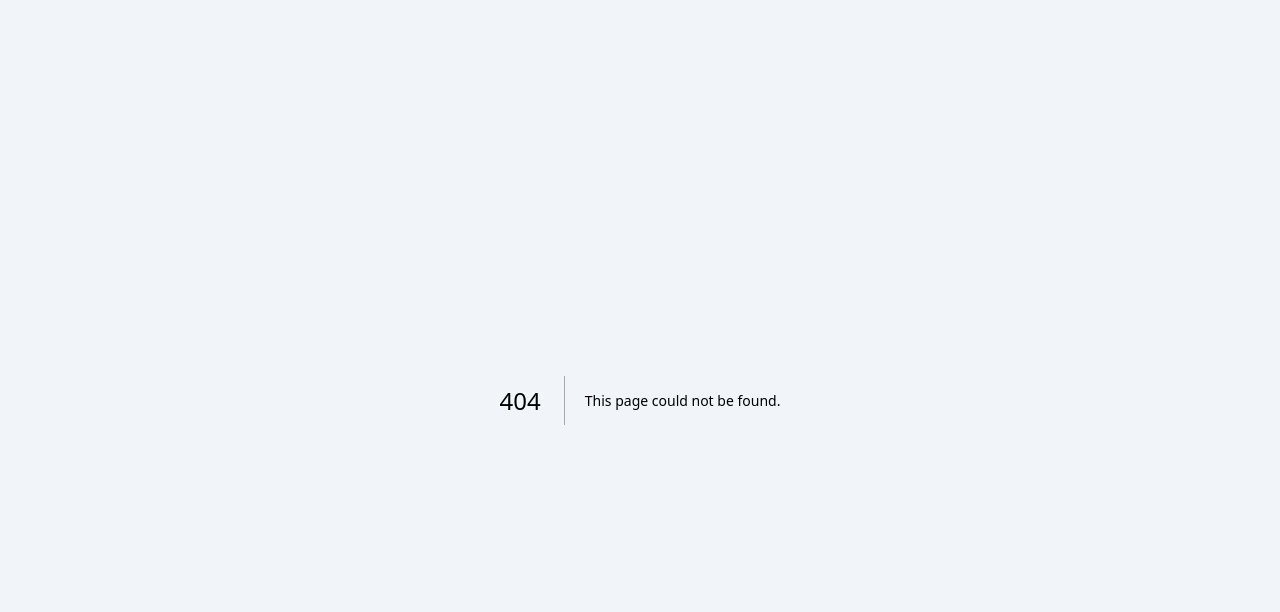
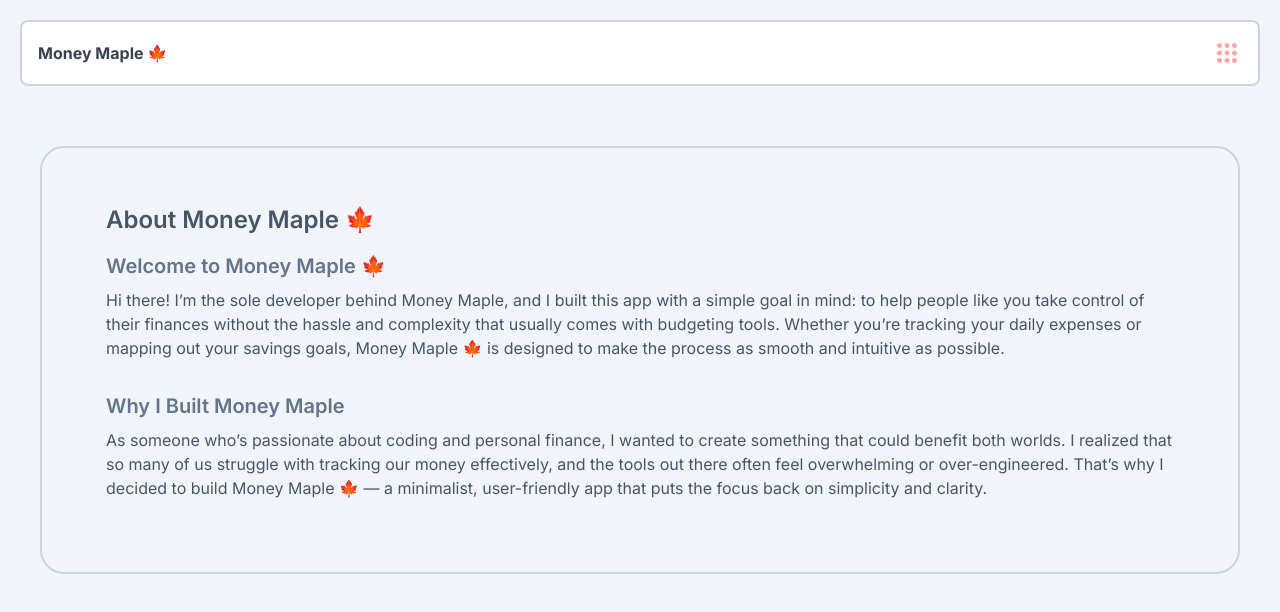
Before and after one commit to anantSinghCross/money-maple, a Next.js app: page /about in a window 1280 px wide. Before the commit this address had no page. Shown: the top 612 px of the page. Built offline with nearby package versions, Linux system fonts and the light colour scheme.

Commit message:
Added about page

```diff
--- /dev/null
+++ b/app/(main)/about/page.jsx
@@ -0,0 +1,23 @@
+import React from 'react'
+
+function AboutPage() {
+  return (
+    <section className='flex justify-center items-center'>
+      <div className='m-5 sm:m-10 border-2 rounded-3xl p-5 sm:p-10 px-8 sm:px-16 border-slate-300'>
+        <h2 className='text-2xl text-slate-600 font-semibold my-4'>About Money Maple 🍁</h2>
+        <h3 className='text-xl text-slate-500 font-semibold my-2'>Welcome to Money Maple 🍁</h3>
+        <p className=' text-slate-600 mb-8'>
+          Hi there! I’m the sole developer behind Money Maple, and I built this app with a simple goal in mind: to help people like you take control of their finances without the hassle and complexity that usually comes with budgeting tools. Whether you’re tracking your daily expenses or mapping out your savings goals, Money Maple 🍁 is designed to make the process as smooth and intuitive as possible.
+        </p>
+
+        <h3 className='text-xl text-slate-500 font-semibold my-2'>Why I Built Money Maple</h3>
+        <p className=' text-slate-600 mb-8'>
+          As someone who’s passionate about coding and personal finance, I wanted to create something that could benefit both worlds. I realized that so many of us struggle with tracking our money effectively, and the tools out there often feel overwhelming or over-engineered. That’s why I decided to build Money Maple 🍁 — a minimalist, user-friendly app that puts the focus back on simplicity and clarity.
+        </p>
+
+      </div>
+    </section>
+  )
+}
+
+export default AboutPage
--- a/app/(main)/add-expense/page.jsx
+++ b/app/(main)/add-expense/page.jsx
@@ -6,18 +6,18 @@ function AddExpensePage() {
 
   return (
     <section>
-      <form action={addExpense} className="m-10 mx-auto max-w-lg rounded-2xl bg-white p-6 shadow-lg">
+      <form action={addExpense} className="m-10 mx-auto max-w-lg rounded-2xl bg-white p-6 shadow-xl shadow-slate-200">
         <h2 className="mb-4 text-center text-lg font-semibold text-rose-400">Add New Transaction</h2>
 
         <div className="mb-4 w-full">
           <label htmlFor="expenseName" className="mb-2 block text-sm font-medium text-gray-500">Expense Name<span className='text-orange-500'>*</span></label>
-          <input type="text" name="expenseName" placeholder="Petrol, Groceries, etc" className="w-full rounded-md border border-gray-300 px-2 py-2 focus:outline-none focus:ring-2 focus:ring-rose-500" />
+          <input type="text" name="expenseName" placeholder="Petrol, Groceries, etc" className="w-full rounded-md shadow-inner border border-gray-300 px-2 py-2 focus:outline-none focus:ring-2 focus:ring-rose-500" />
         </div>
 
         <div className="mb-4 flex gap-2">
           <div className="">
             <label htmlFor="currency" className="mb-2 block text-sm font-medium text-gray-500">Currency<span className='text-orange-500'>*</span></label>
-            <select name="currency" className="rounded-md border border-gray-300 p-2 focus:outline-none focus:ring-2 focus:ring-rose-500">
+            <select name="currency" className="rounded-md border border-gray-300 p-2 shadow-inner focus:outline-none focus:ring-2 focus:ring-rose-500">
               <option value="USD">USD</option>
               <option value="EUR">EUR</option>
               <option value="GBP">GBP</option>
@@ -25,18 +25,18 @@ function AddExpensePage() {
           </div>
           <div className="w-full">
             <label htmlFor="amount" className="mb-2 block text-sm font-medium text-gray-500">Amount<span className='text-orange-500'>*</span></label>
-            <input type="number" name="amount" placeholder="Enter amount" className="w-full rounded-md border border-gray-300 px-2 py-2 font-mono focus:outline-none focus:ring-2 focus:ring-rose-500" />
+            <input type="number" name="amount" placeholder="Enter amount" className="w-full rounded-md shadow-inner border border-gray-300 px-2 py-2 font-mono focus:outline-none focus:ring-2 focus:ring-rose-500" />
           </div>
         </div>
 
         <div className="mb-4">
           <label htmlFor="date" className="mb-2 block text-sm font-medium text-gray-500">Date of Transaction<span className='text-orange-500'>*</span></label>
-          <input type="date" name="dot" className="w-full rounded-md border border-gray-300 px-2 py-2 focus:outline-none focus:ring-2 focus:ring-rose-500" />
+          <input type="date" name="dot" className="w-full rounded-md shadow-inner border border-gray-300 px-2 py-2 focus:outline-none focus:ring-2 focus:ring-rose-500" />
         </div>
 
         <div className="mb-4">
           <label htmlFor="category" className="mb-2 block text-sm font-medium text-gray-500">Category<span className='text-orange-500'>*</span></label>
-          <select name="category" className="w-full rounded-md border border-gray-300 px-2 py-2 focus:outline-none focus:ring-2 focus:ring-rose-500">
+          <select name="category" className="w-full rounded-md shadow-inner border border-gray-300 px-2 py-2 focus:outline-none focus:ring-2 focus:ring-rose-500">
             <option value="food">Food</option>
             <option value="transport">Transport</option>
             <option value="rent">Rent</option>
@@ -47,7 +47,7 @@ function AddExpensePage() {
 
         <div className="mb-4">
           <label htmlFor="description" className="mb-2 block text-sm font-medium text-gray-500">Description</label>
-          <textarea name="description" placeholder="Enter description" className="w-full rounded-md border border-gray-300 px-2 py-2 focus:outline-none focus:ring-2 focus:ring-rose-500"></textarea>
+          <textarea name="description" placeholder="Enter description" className="w-full rounded-md shadow-inner border border-gray-300 px-2 py-2 focus:outline-none focus:ring-2 focus:ring-rose-500"></textarea>
         </div>
 
         <div className="mb-4">
@@ -66,7 +66,7 @@ function AddExpensePage() {
 
         <div className="mb-6">
           <label htmlFor="payment-method" className="mb-2 block text-sm font-medium text-gray-500">Payment Method<span className='text-orange-500'>*</span></label>
-          <select name="payment-method" className="w-full rounded-md border border-gray-300 px-2 py-2 focus:outline-none focus:ring-2 focus:ring-rose-500">
+          <select name="payment-method" className="w-full rounded-md shadow-inner border border-gray-300 px-2 py-2 focus:outline-none focus:ring-2 focus:ring-rose-500">
             <option value="credit-card">Credit Card</option>
             <option value="debit-card">Debit Card</option>
             <option value="cash">Cash</option>
@@ -76,7 +76,7 @@ function AddExpensePage() {
         </div>
 
         <div className="text-center">
-          <Button className="w-full rounded-md bg-rose-400 px-2 py-2 font-semibold text-white hover:bg-rose-500 transition-all">
+          <Button className="w-full rounded-md shadow-inner bg-rose-400 px-2 py-2 font-semibold text-white hover:bg-rose-500 transition-all">
             Add Transaction
           </Button>
         </div>
--- a/app/(main)/all-transactions/page.jsx
+++ b/app/(main)/all-transactions/page.jsx
@@ -15,8 +15,8 @@ async function AllTransactionsPage() {
   })
 
   return (
-    <section className='flex flex-col items-center m-5 my-10 p-10 rounded-xl bg-white shadow-xl shadow-slate-200'>
-      <h3 className='p-2 w-full font-semibold text-2xl text-slate-500'>Transaction History</h3>
+    <section className='flex flex-col items-center m-5 my-10 p-5 rounded-xl bg-white shadow-xl shadow-slate-200'>
+      <h3 className='my-4 w-full font-semibold text-xl text-slate-500'>Transaction History</h3>
       <TransactionTable transactions={transactions}/>
     </section>
   )
--- a/components/Dashboard.jsx
+++ b/components/Dashboard.jsx
@@ -1,6 +1,7 @@
 import React from 'react'
 import TransactionTable from './transactions/TransactionTable';
 import { getTotalExpense, getTotalIncome } from '@/lib/utils';
+import Link from 'next/link';
 
 function  Dashboard({ transactions }) {
   /*
@@ -44,8 +45,11 @@ function  Dashboard({ transactions }) {
       </div>
 
       <div className='my-10 p-5 rounded-2xl bg-white shadow-xl shadow-slate-200'>
-        <h4 className=' text-slate-500 font-semibold text-lg my-5'>Recent Transactions</h4>
-        <TransactionTable transactions={transactions}/>
+        <div className='flex justify-between items-baseline'>
+          <h4 className=' text-slate-500 font-semibold text-lg my-5'>Recent Transactions</h4>
+          <Link className='text-sm font-semibold text-slate-500 hover:text-rose-500 hover:underline' href='/all-transactions'>See all</Link>
+        </div>
+        <TransactionTable transactions={transactions} numberOfRecords={5}/>
       </div>
     </>
   )
```
